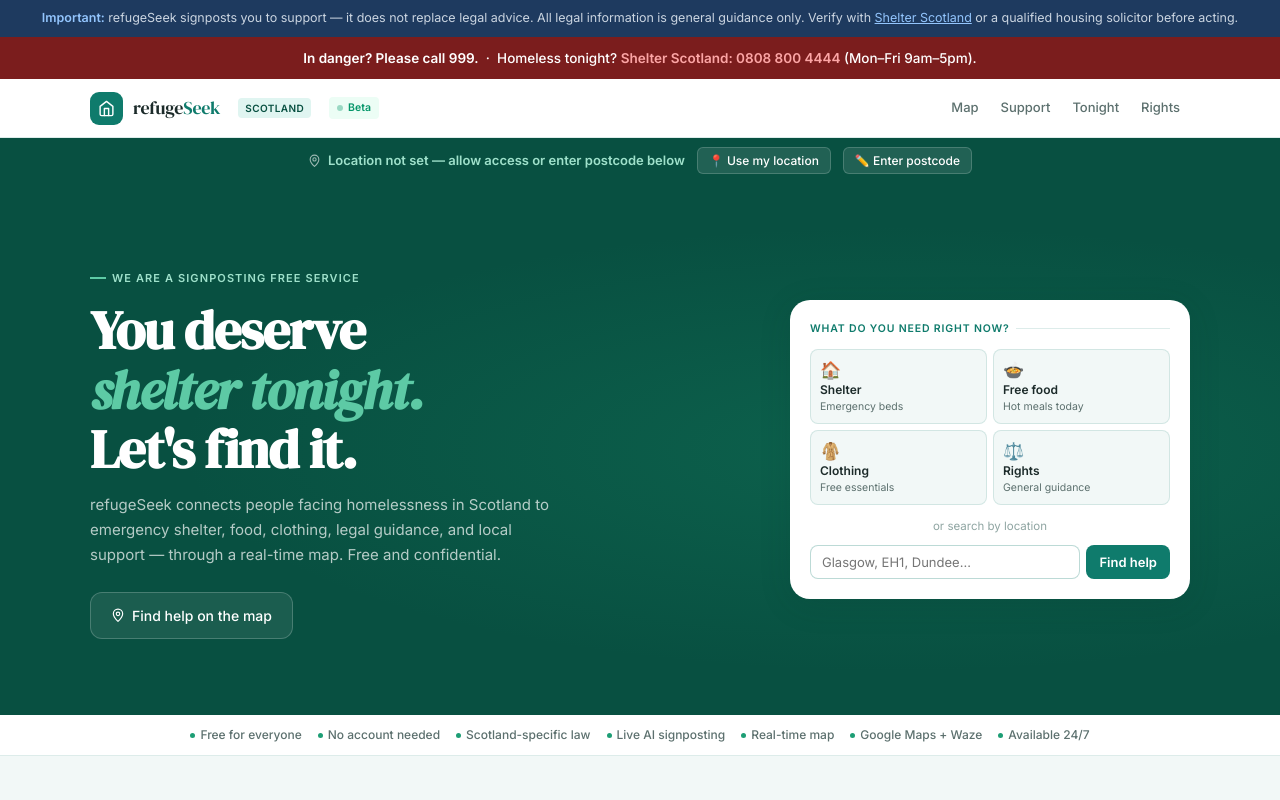
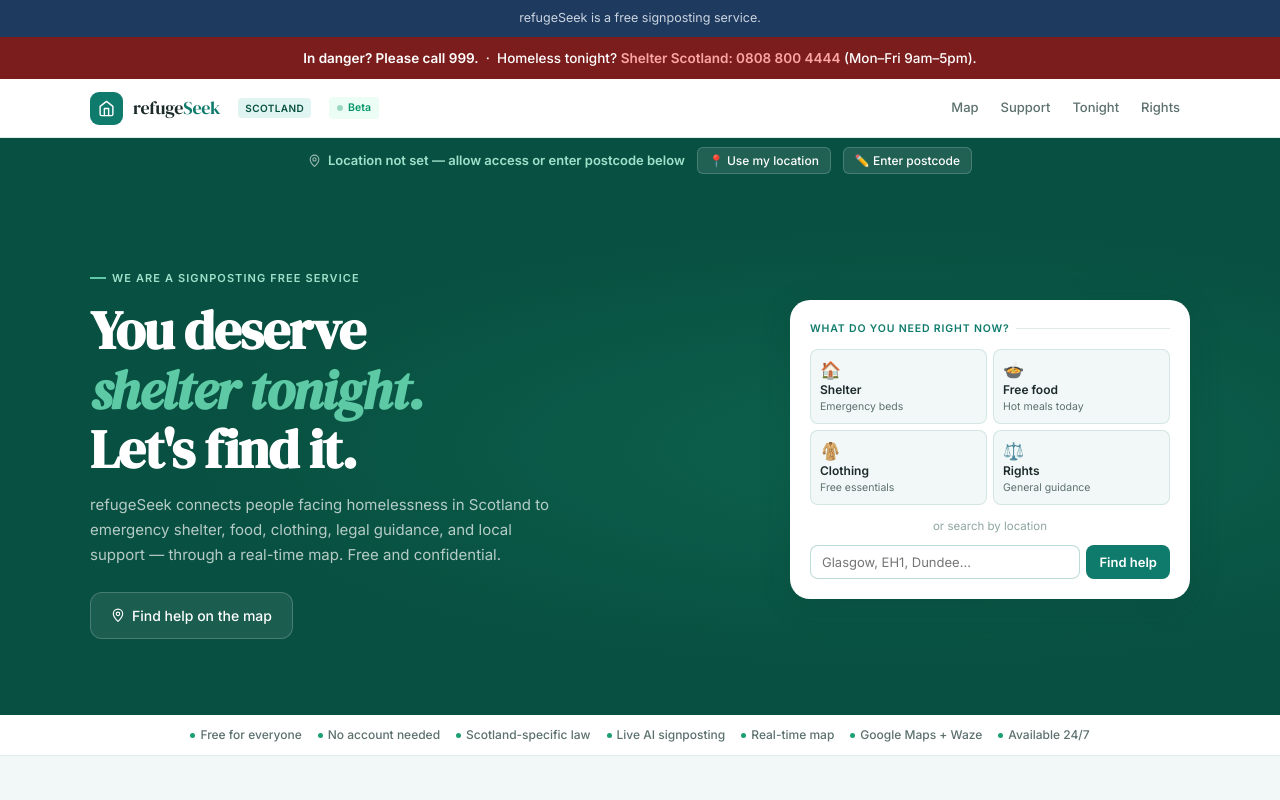
Before and after one commit to F-Cloud84/refugeseek-scotland, a plain HTML site: page index.html in a window 1280 px wide. Shown: the top 800 px of the page. Drawn offline with nearby package versions, Linux system fonts and the light colour scheme; a script that the page names is missing.

Commit message:
Shorten top disclaimer bar to a single sentence
Co-Authored-By: Claude Haiku 5.5 <noreply@anthropic.com>
Claude-Session: https://claude.ai/code/session_013DajiRBsxbsdBveDBTPuEP

```diff
--- a/index.html
+++ b/index.html
@@ -372,7 +372,7 @@ footer{background:var(--teal-deep);color:rgba(255,255,255,.58);padding:clamp(28p
 
 <!-- DISCLAIMER -->
 <div class="disclaimer" role="note">
-  <strong>Important:</strong> refugeSeek signposts you to support — it does not replace legal advice. All legal information is general guidance only. Verify with <a href="https://scotland.shelter.org.uk" target="_blank" rel="noopener">Shelter Scotland</a> or a qualified housing solicitor before acting.
+  refugeSeek is a free signposting service.
 </div>
 
 <!-- EMERGENCY BAR -->
```
